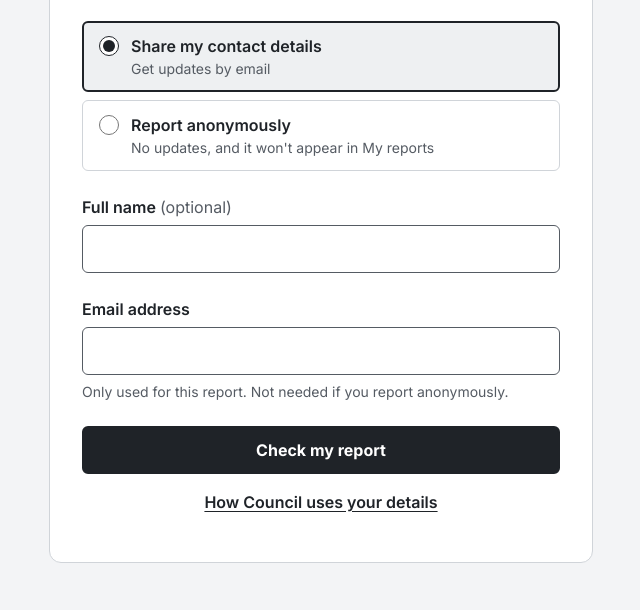
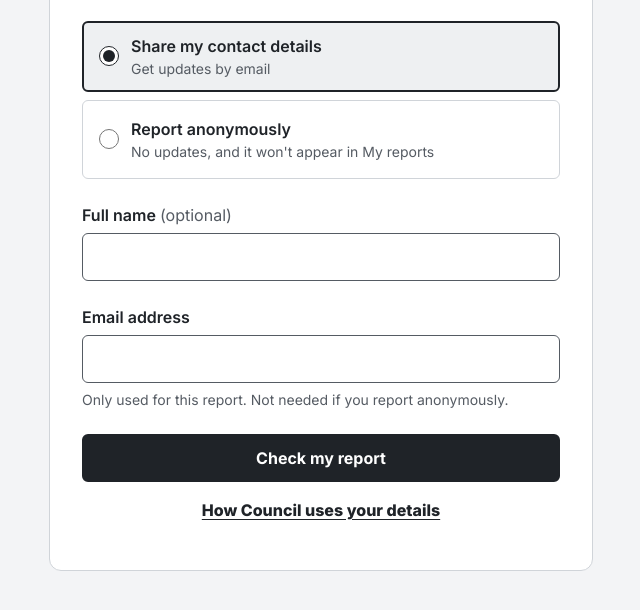
Before and after one commit to channerswb/fixit-demo-00, a plain HTML site: page contact.html in a window 1280 px wide. Shown: the part 258-868 px from the top of the page, without its empty margins (319-959 px from the left). Drawn offline with Linux system fonts and the light colour scheme.

Commit message:
FI-2-minor-ui-updates

```diff
--- a/css/components.css
+++ b/css/components.css
@@ -101,7 +101,7 @@
 .text-action {
   display: block;
   text-align: center;
-  font-weight: 600;
+  font-weight: 800;
   padding: var(--space-2) 0;
 }
 
@@ -119,7 +119,7 @@
   align-items: flex-start;
   gap: 12px;
   min-height: var(--tap-target);
-  padding: 12px var(--space-2);
+  padding: 16px var(--space-2);
   border: 1px solid var(--color-border);
   border-radius: var(--radius-sm);
   background: var(--color-surface);
@@ -128,7 +128,7 @@
 
 .choice input {
   width: 20px;
-  height: 20px;
+  height: 40px;
   margin: 2px 0 0;
   flex-shrink: 0;
   accent-color: var(--color-primary);
```
